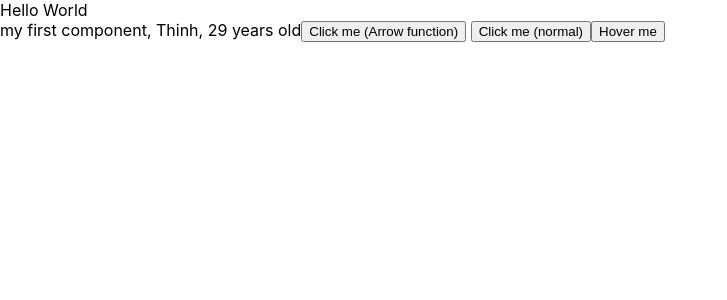
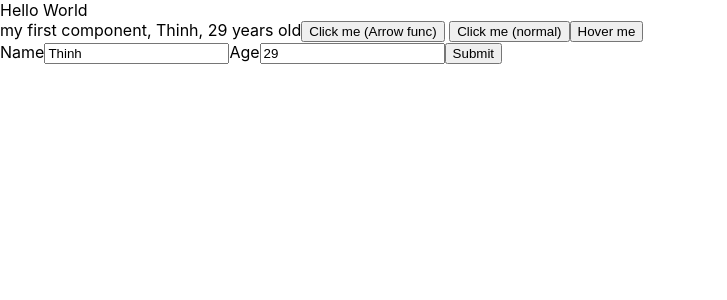
Before and after one commit to maskiatos/test-reactjs, a React (Create React App) app: page / in a window 1280 px wide. Shown: the top 300 px of the page, without its empty margins (0-727 px from the left). Built offline with nearby package versions, Linux system fonts and the light colour scheme.

Commit message:
them component con UserInfor qua UserInfo.js

```diff
--- a/src/components/MyComponent.js
+++ b/src/components/MyComponent.js
@@ -1,34 +1,17 @@
+//ĐÂY LÀ COMPONENT CON CỦA App.js VÀ ĐƯỢC GỌI RA BÊN ĐÓ BẰNG CÁCH EXPORT RA ĐỂ CHIA CODE RA CHO DỄ QUẢN LÝ
 import React from "react" //import thư viện react đã khai báo bên package.json
+import UserInfor from "./UserInfo" //import componet UserInfor export ra từ UserInfo.js
 
 class MyComponent extends React.Component { //khai báo class MyComponent kế thừa Component từ thư viện React vừa import
     //JSX (JavaScript XML), chỉ riêng reactJS có cái này, là extension cho phép gõ html trực tiếp trong Reactjs
-    state = {
-        name: "Thinh",
-        age: 29,
-        address: "Ha Noi"
-    }
-    handleClick(event){ //dưới là onClick={(x) => {this.handleClick(x)}} thì nó mới hiểu cái this là gì và chạy, không là báo lỗi
-        this.setState({     //setState() là hàm đặt lại thuộc tính, truyền vào OBJECT rồi chỉnh
-            name: "Chris"
-        })  //RIÊNG class component CÓ CHỨC NĂNG MERGE STATE (GỘP CÁC STATE KHI CÓ NHIỀU STATE), function component KHÔNG CÓ
-        console.log("My name is ",this.state.name)  //this ở đây là MyComponent
-    }
-    handleClick1 = (event) =>{ /*nếu dưới chỉ gọi onClick={this.handleClick1} thì ở đây phải viết kiểu arrow function như này
-    thì nó mới hiểu cái this ở đây, không sẽ báo lỗi*/
-        console.log("My name is ",this.state.name)
-    }
-    handleOnMouseOver(x){   //x ở đây cũng giống event ở trên, là biến chứa thông tin sự kiện
-        console.log(x.pageX)    //lấy ra hoàng độ điểm hover vào
-    }
+
     render(){ //component bắt buộc ít nhất phải có render()
         //JSX chỉ cho render 1 code block thôi, ví dụ ở đây nếu có 1 <div> khác song song thì báo lỗi, nested <div> thì được
         return(
         //nên viết theo cách button Click me ở dưới để không phải đổi handleClick(event) thành arrowfunction để chạy cái this.state.name
             <div>
-                my first component, {this.state.name}, {this.state.age} years old
-                <button onClick={(x) => {this.handleClick(x)}}>Click me (Arrow function)</button>   {/* nên dùng cách này */}
-                <button onClick={this.handleClick1}>Click me (normal)</button>
-                <button onMouseOver={this.handleOnMouseOver}>Hover me</button>
+                <UserInfor/>
+                {/*gọi UserInfor import từ bên UserInfo.js, website vẫn chạy bình thường như khi viết hết code trong đấy ở file này*/}
             </div>
         )
     }
--- /dev/null
+++ b/src/components/UserInfo.js
@@ -0,0 +1,58 @@
+//ĐÂY LÀ COMPONENT CON CỦA MyComponent.js VÀ ĐƯỢC GỌI RA BÊN ĐÓ BẰNG CÁCH EXPORT RA ĐỂ CHIA CODE RA XỬ LÝ form
+import React from "react"
+
+class UserInfor extends React.Component{
+    state = {
+        name: "Thinh",
+        age: 29,
+        address: "Ha Noi"
+    }
+    handleClick(a){ //dưới là onClick={(x) => {this.handleClick(x)}} thì nó mới hiểu cái this là gì và chạy, không là báo lỗi
+        this.setState({     //setState() là hàm đặt lại thuộc tính, truyền vào OBJECT rồi chỉnh, hạn chế dùng ngoài function (NÊN VIẾT NTN)
+            name: "Chris",
+            age: Math.floor((Math.random()*100)+1)
+        })  //RIÊNG class component CÓ CHỨC NĂNG MERGE STATE (GỘP CÁC STATE KHI CÓ NHIỀU STATE), function component KHÔNG CÓ
+        //setState() Ở TRÊN CŨNG TƯƠNG TỰ this.state.age=a.target.value NHƯNG KHÔNG NÊN DÙNG CÁI NÀY VÌ DỄ SINH RA BUG
+        console.log("My name is ",this.state.name)  //this ở đây là MyComponent
+    }
+    handleClick1 = (event) =>{ /*nếu dưới chỉ gọi onClick={this.handleClick1} thì ở đây phải viết kiểu arrow function như này
+    thì nó mới hiểu cái this ở đây, không sẽ báo lỗi*/
+        console.log("My name is ",this.state.name)
+    }
+    handleOnMouseOver(x){   //x ở đây cũng giống event ở trên, là biến chứa thông tin sự kiện
+        console.log(x.pageX)    //lấy ra hoành độ điểm hover vào
+    }
+    handleOnChangeName(event){
+        this.setState({
+            name: event.target.value, //event là biến chứa hành động của người dùng, nó là 1 object có target là <input> gọi nó
+        })
+    }
+    handleOnChangeAge(event){
+        this.setState({
+            age: event.target.value, //event là biến chứa hành động của người dùng, nó là 1 object có target là <input> gọi nó
+        })
+    }
+    handleSubmit(event){
+        event.preventDefault()  //ngăn chặn hiệu ứng mặc định, SUBMIT thì nó sẽ mặc định sau khi bấm sẽ reload lại, giờ thì không
+        console.log(this.state)
+    }
+    render(){
+        return(
+            <div>
+                my first component, {this.state.name}, {this.state.age} years old
+                <button onClick={(x) => this.handleClick(x)}>Click me (Arrow func)</button>   {/*nên dùng, trên chỉ cần handleClick(a){}*/}
+                <button onClick={this.handleClick1}>Click me (normal)</button>
+                <button onMouseOver={this.handleOnMouseOver}>Hover me</button>
+                <form onSubmit={(x) => this.handleSubmit(x)}>
+                    <label>Name</label>
+                    <input type="text" onChange={(x) => this.handleOnChangeName(x)} value={this.state.name}/>
+                        {/*nên để Reactjs quản lý, VALUE như này mới chạy, nếu gán thì sẽ không chạy đúng ý được và hiệu năng kém hơn*/}
+                    <label>Age</label>
+                    <input type="text" onChange={(x) => this.handleOnChangeAge(x)} value={this.state.age}/>
+                    <button>Submit</button>
+                </form>
+            </div>
+        )
+    }
+}
+export default UserInfor
```
